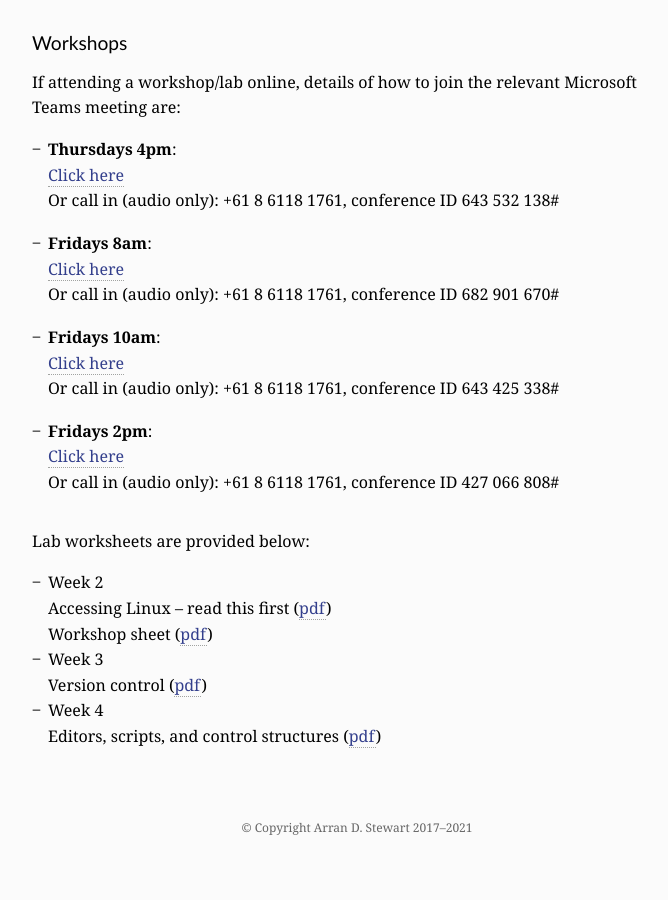
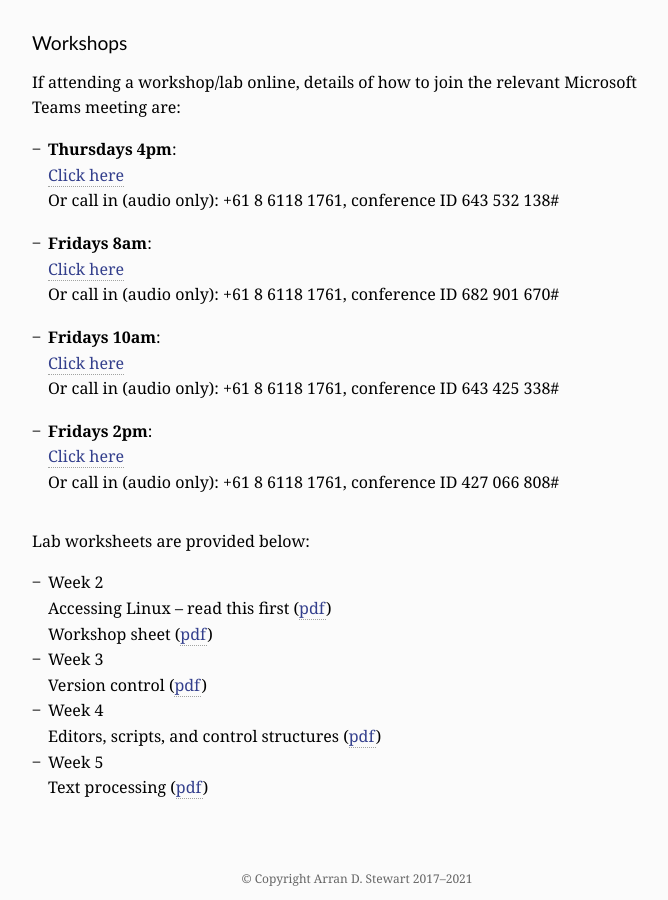
Before and after one commit to cits4407/cits4407.github.io, a Jekyll site: the page built from docs/_pages/resources.md, in a window 1280 px wide and 900 px high, scrolled down 1253 px. Shown: the whole window, without its empty margins (283-951 px from the left). Built offline with Jekyll 4.4.1, drawn with Linux system fonts in a browser that asks for light colours; some web fonts are replaced; before the commit the page ends 2102 px from its top, so only the background shows below that.

Commit message:
week 5 workshop

```diff
--- a/docs/_pages/resources.md
+++ b/docs/_pages/resources.md
@@ -87,5 +87,7 @@ Lab worksheets are provided below:
   Version control ([pdf]({{ "/workshops/workshop02.pdf" | relative_url }}))
 - Week 4
   Editors, scripts, and control structures ([pdf]({{ "/workshops/workshop03.pdf" | relative_url }}))
+- Week 5
+  Text processing ([pdf]({{ "/workshops/workshop04.pdf" | relative_url }}))
 
 [help]: https://secure.csse.uwa.edu.au/run/help{{ site.data.globals.citscode }}
```
Also changed, not shown: 1 other file.
